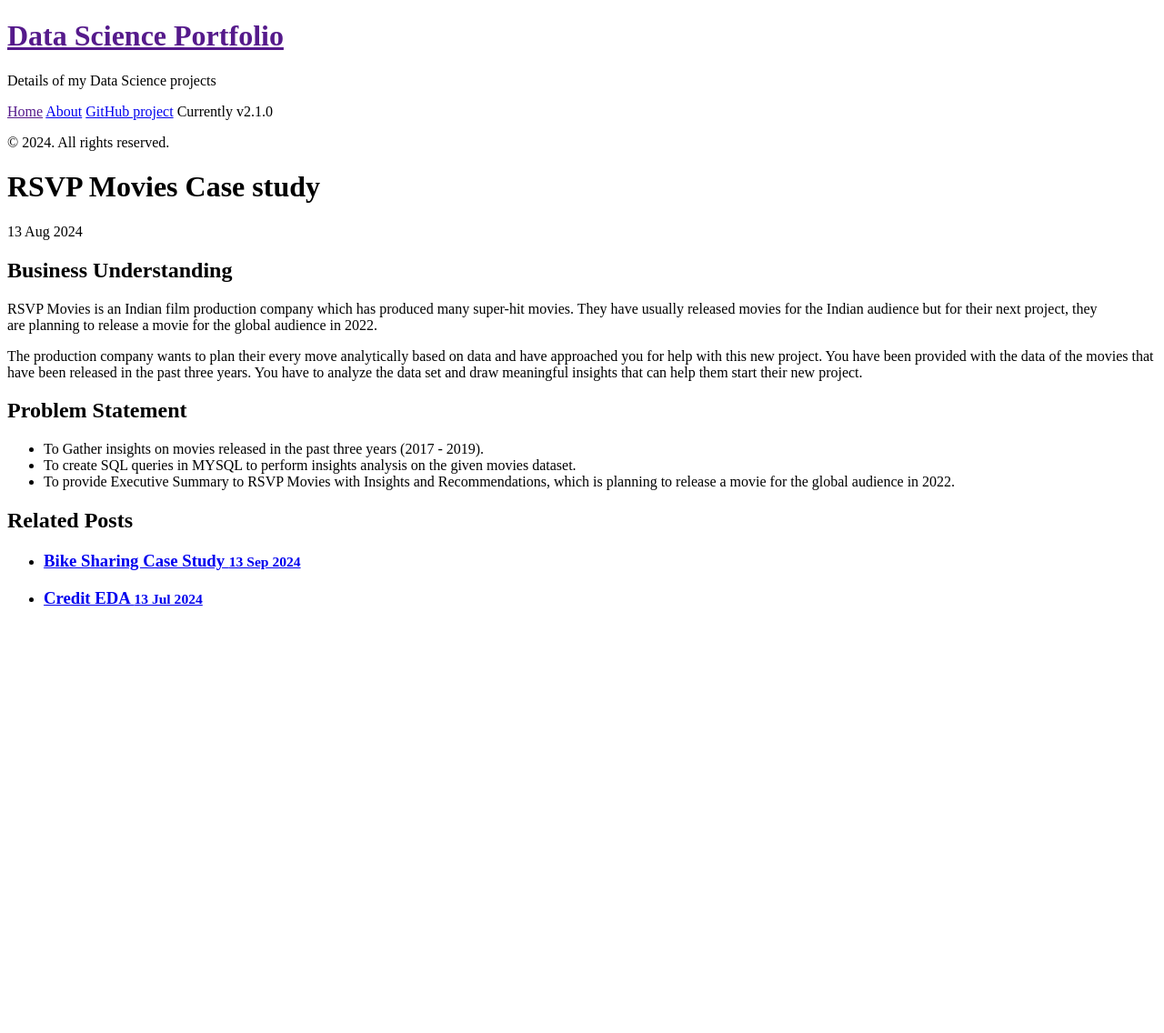
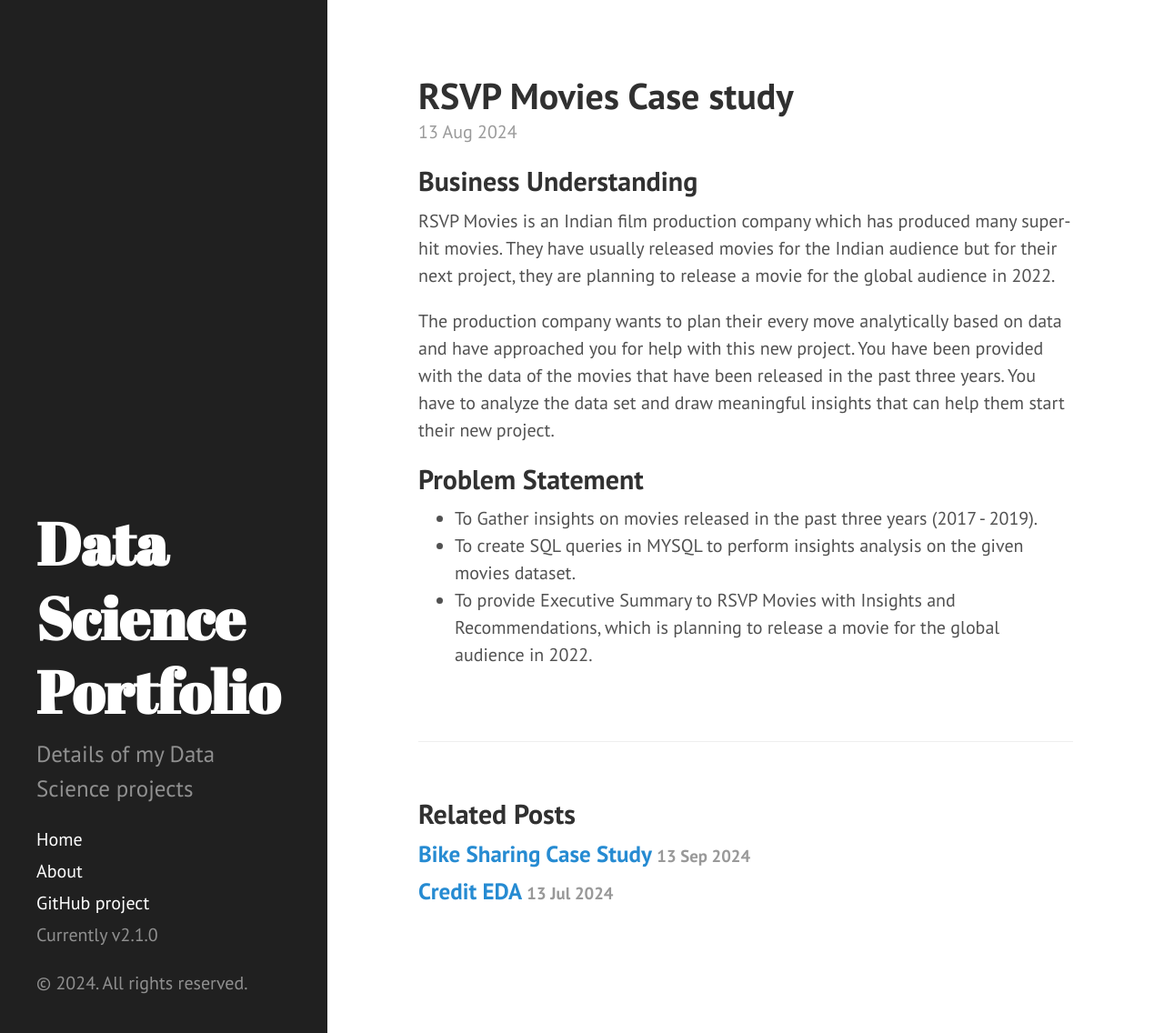
Before and after one commit to vigneshk01/vigneshk01.github.io, a Jekyll site: the page built from _posts/2024-08-13-RSVP-movies-case-study.md, in a window 1280 px wide and 1136 px high. Shown: the whole window at 91% size. Built offline with Jekyll 4.4.1, drawn with Linux system fonts in a browser that asks for light colours.

Commit message:
baseurl changes

```diff
--- a/_config.yml
+++ b/_config.yml
@@ -10,8 +10,8 @@
 tagline:          'My Portfolio'
 description:      'Details of my Data Science projects'
 url:              http://vigneshk01.github.io
+plugins:          [jekyll-paginate]
 baseurl:          /
-plugins:          [jekyll-paginate]
 
 author:
   name:           ''
--- a/_includes/head.html
+++ b/_includes/head.html
@@ -15,14 +15,19 @@
   </title>
 
   <!-- CSS -->
-  <link rel="stylesheet" href="{{ site.baseurl }}public/css/poole.css">
+  <!-- <link rel="stylesheet" href="{{ site.baseurl }}public/css/poole.css">
   <link rel="stylesheet" href="{{ site.baseurl }}public/css/syntax.css">
-  <link rel="stylesheet" href="{{ site.baseurl }}public/css/hyde.css">
+  <link rel="stylesheet" href="{{ site.baseurl }}public/css/hyde.css"> -->
+  <link rel="stylesheet" href="/public/css/poole.css">
+  <link rel="stylesheet" href="/public/css/syntax.css">
+  <link rel="stylesheet" href="/public/css/hyde.css">
   <link rel="stylesheet" href="https://fonts.googleapis.com/css?family=PT+Sans:400,400italic,700|Abril+Fatface">
 
   <!-- Icons -->
-  <link rel="apple-touch-icon-precomposed" sizes="144x144" href="{{ site.baseurl }}public/apple-touch-icon-144-precomposed.png">
-  <link rel="shortcut icon" href="{{ site.baseurl }}public/favicon.ico">
+  <!-- <link rel="apple-touch-icon-precomposed" sizes="144x144" href="{{ site.baseurl }}public/apple-touch-icon-144-precomposed.png"> -->
+  <link rel="apple-touch-icon-precomposed" sizes="144x144" href="/public/apple-touch-icon-144-precomposed.png">
+  <!-- <link rel="shortcut icon" href="{{ site.baseurl }}public/favicon.ico"> -->
+  <link rel="shortcut icon" href="/public/favicon.ico">
 
   <!-- RSS -->
   <link rel="alternate" type="application/rss+xml" title="RSS" href="/atom.xml">
--- a/_includes/sidebar.html
+++ b/_includes/sidebar.html
@@ -2,7 +2,8 @@
   <div class="container sidebar-sticky">
     <div class="sidebar-about">
       <h1>
-        <a href="{{ site.baseurl }}">
+        <!-- <a href="{{ site.baseurl }}"> -->
+          <a href="{{ site.baseurl }}"></a>
           {{ site.title }}
         </a>
       </h1>
```
